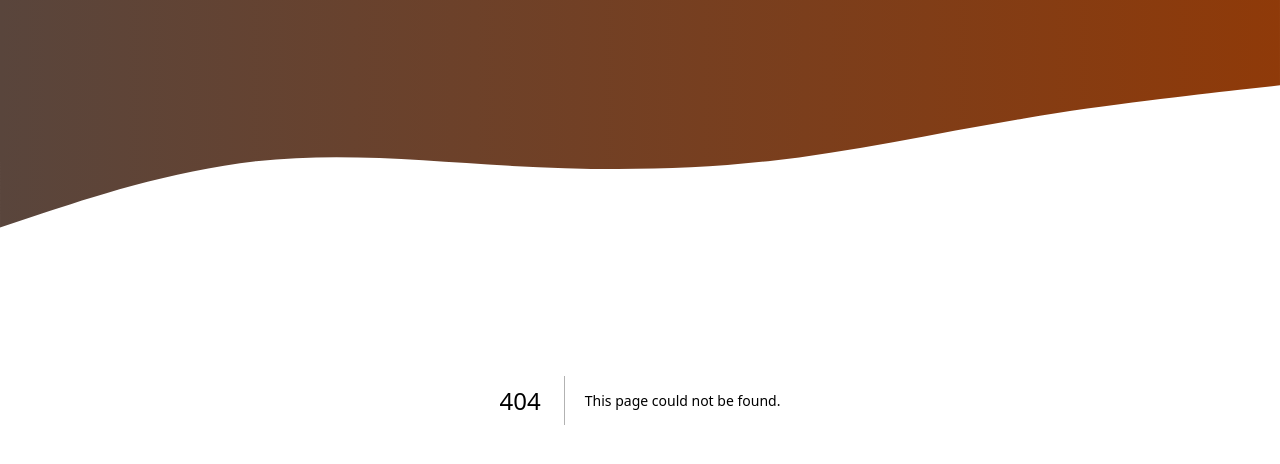
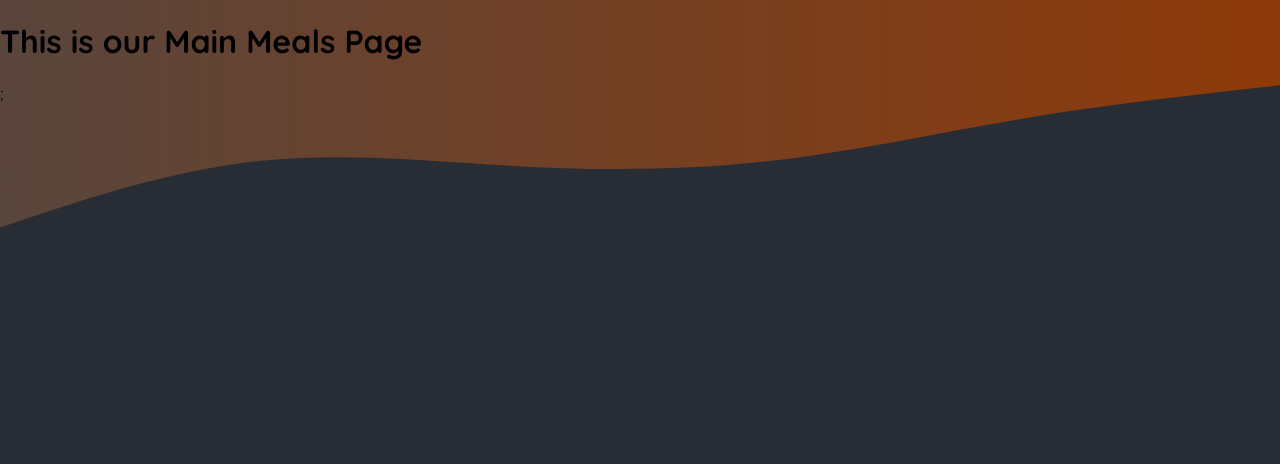
Before and after one commit to sldimitrov/NextLevelFood, a Next.js app: page /meals in a window 1280 px wide. Before the commit this address had no page. Shown: the top 464 px of the page. Built offline with nearby package versions, Linux system fonts and the light colour scheme.

Commit message:
Create 3 pages that renders simple content for now

```diff
--- /dev/null
+++ b/app/meals/page.js
@@ -0,0 +1,7 @@
+export default function MealsPage() {
+  return (
+    <main>
+      <h1>This is our Main Meals Page</h1>;
+    </main>
+  );
+}
```
Also changed, not shown: app/community/page.js (added, +7 -0 lines), app/meals/[slug]/page.js (added, +7 -0 lines).
